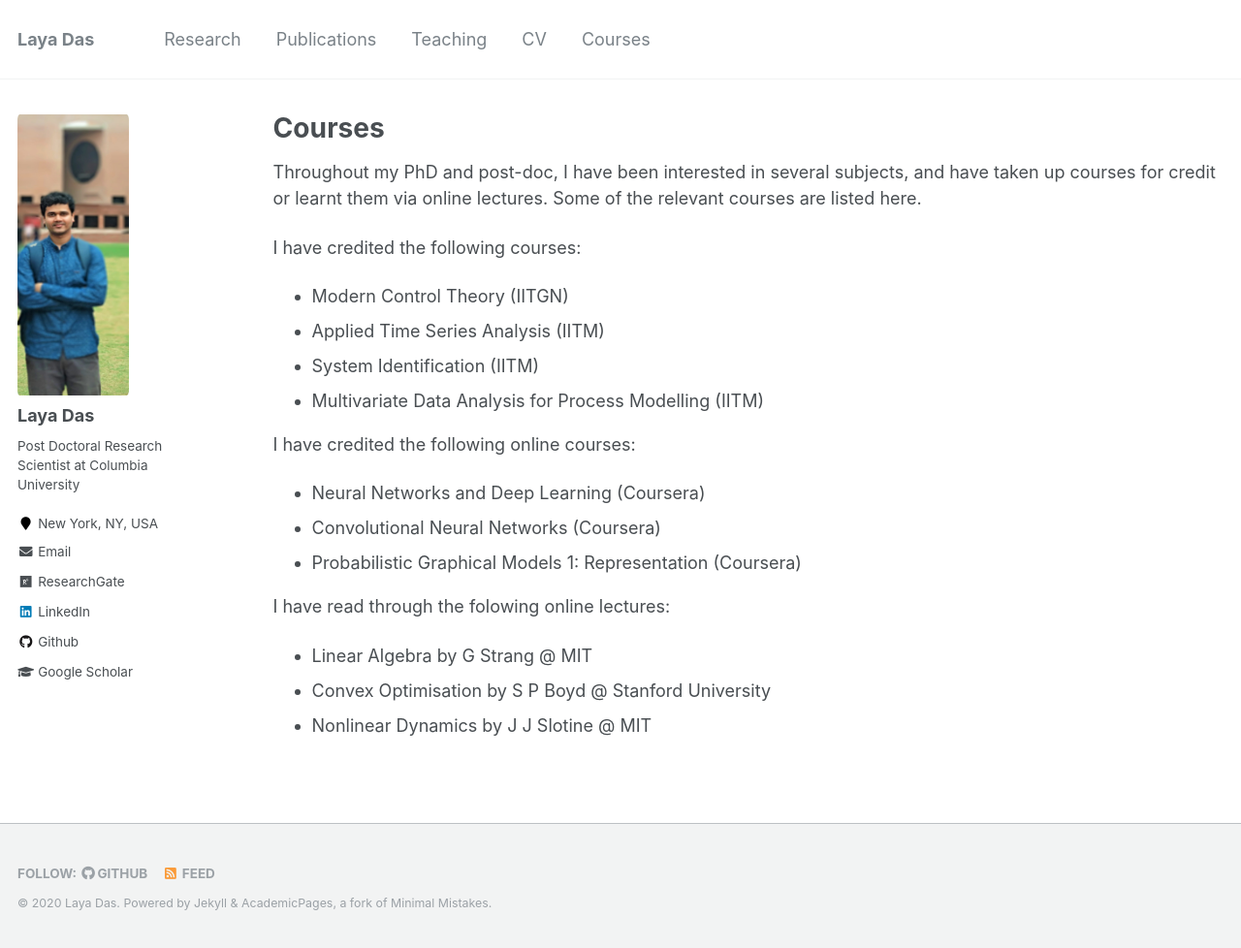
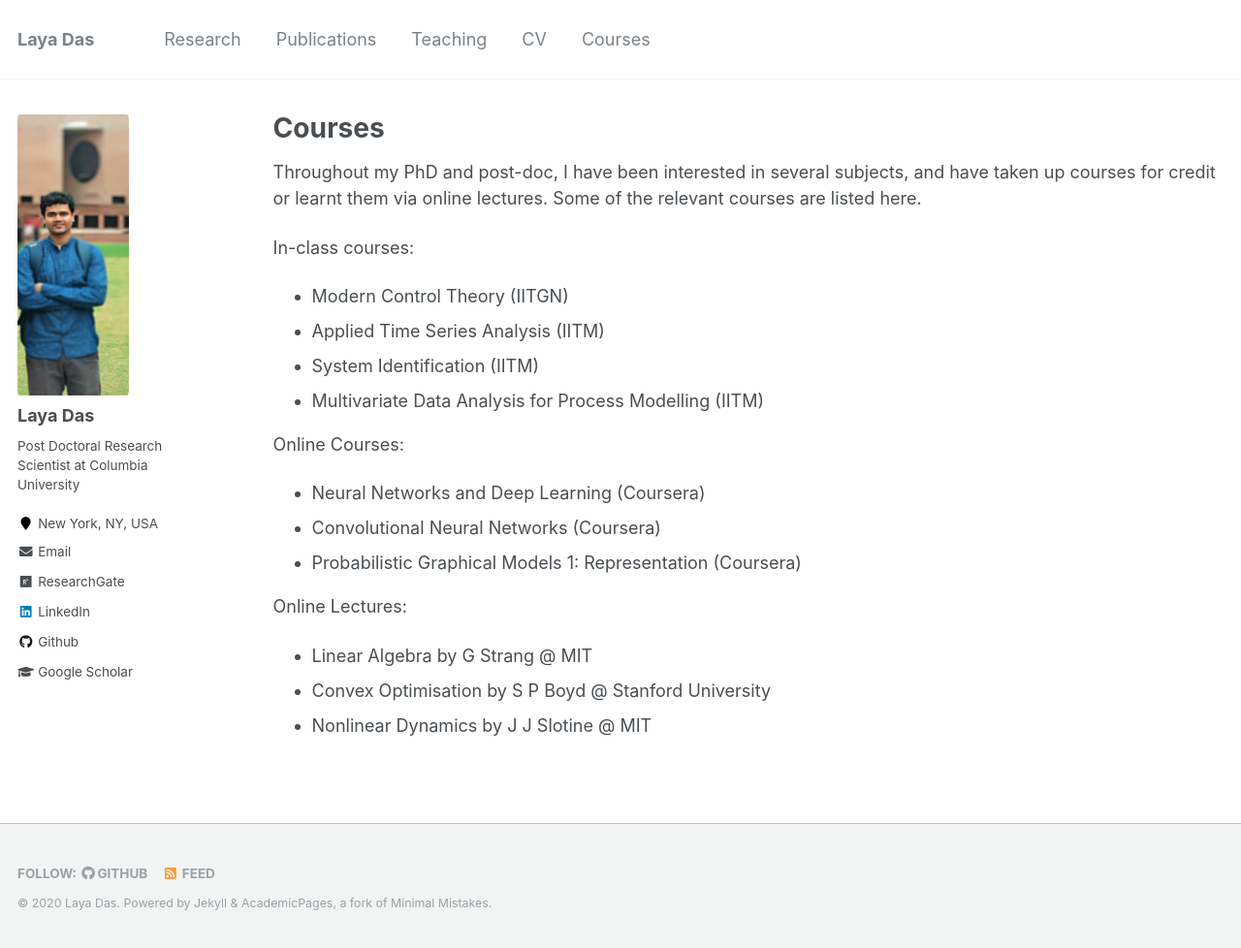
Before and after one commit to layadas/layadas.github.io, a Jekyll site: the page built from _pages/courses.md, in a window 1280 px wide and 978 px high. Shown: the whole window at 97% size. Built offline with Jekyll 4.4.1, drawn with Linux system fonts in a browser that asks for light colours.

Commit message:
Update courses.md

```diff
--- a/_pages/courses.md
+++ b/_pages/courses.md
@@ -8,18 +8,18 @@ author_profile: true
 Throughout my PhD and post-doc, I have been interested in several subjects, and have taken up courses for credit or learnt them via online lectures. Some of the relevant courses are
 listed here.
 
-I have credited the following courses:
+In-class courses:
 - Modern Control Theory (IITGN)
 - Applied Time Series Analysis (IITM)
 - System Identification (IITM)
 - Multivariate Data Analysis for Process Modelling (IITM)
 
-I have credited the following online courses:
+Online Courses:
 - Neural Networks and Deep Learning (Coursera)
 - Convolutional Neural Networks (Coursera)
 - Probabilistic Graphical Models 1: Representation (Coursera)
 
-I have read through the folowing online lectures:
+Online Lectures:
 - Linear Algebra by G Strang @ MIT
 - Convex Optimisation by S P Boyd @ Stanford University
 - Nonlinear Dynamics by J J Slotine @ MIT
```
